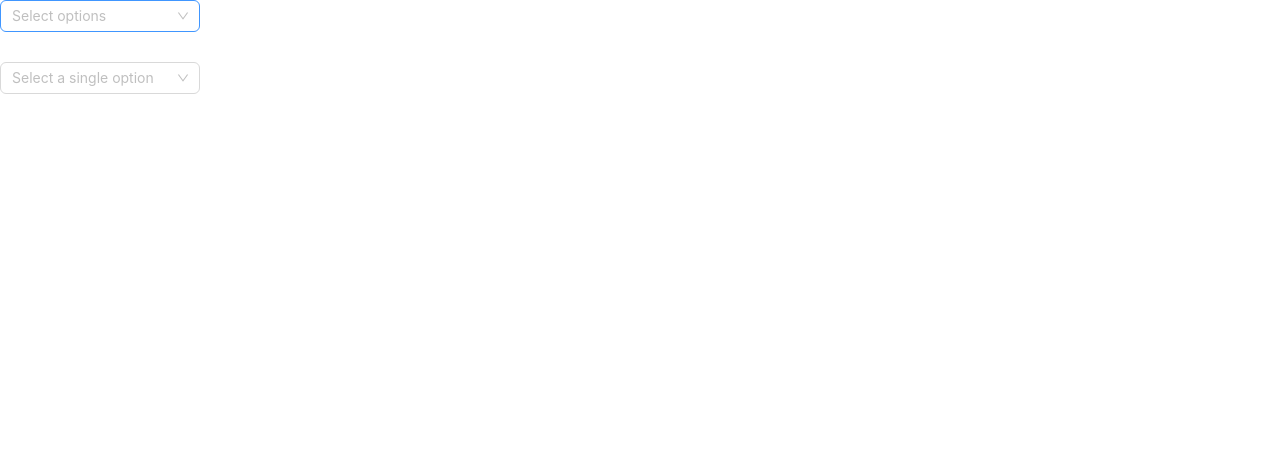
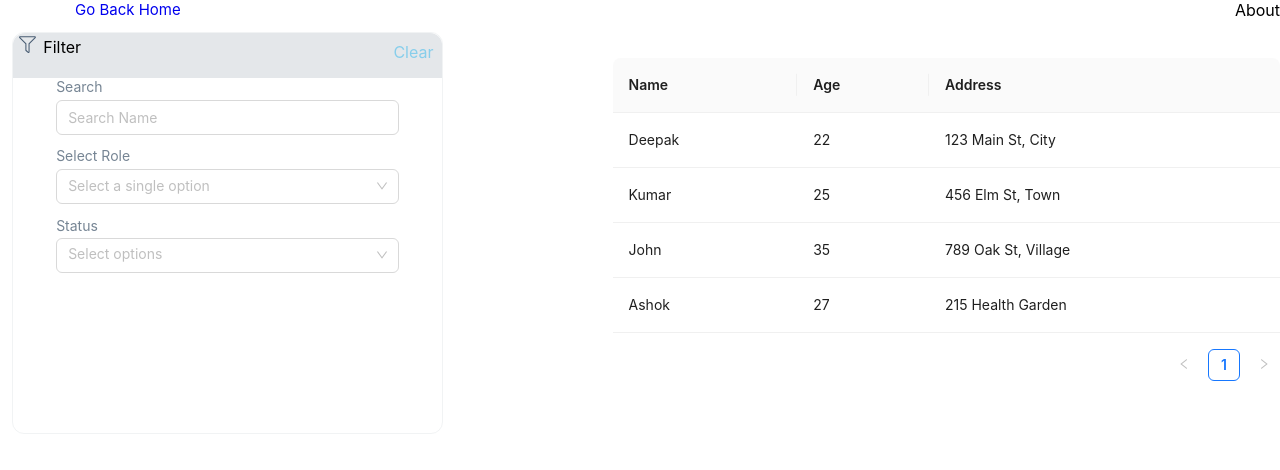
Before and after one commit to Dheepaganesh/react-project, a React (Create React App) app in the folder ProjectTrackingComponent/: page /filter in a window 1280 px wide. Shown: the top 470 px of the page. Built offline with nearby package versions, Linux system fonts and the light colour scheme.

Commit message:
Project 70% Completed

```diff
--- a/ProjectTrackingComponent/package.json
+++ b/ProjectTrackingComponent/package.json
@@ -10,6 +10,7 @@
     "cypress": "^12.17.4",
     "react": "^18.2.0",
     "react-dom": "^18.2.0",
+    "react-router-dom": "6.14",
     "react-scripts": "^5.0.1",
     "styled-component": "^2.8.0",
     "styled-components": "^6.0.7",
--- a/ProjectTrackingComponent/src/App.js
+++ b/ProjectTrackingComponent/src/App.js
@@ -1,11 +1,16 @@
 import FilterComponent from "./components/Filter";
 import HomePage from "./components/HomePage";
+import { BrowserRouter, Routes, Route } from "react-router-dom";
 
 function App() {
   return (
     <div className="App">
-      {/* <HomePage /> */}
-      <FilterComponent />
+      <BrowserRouter>
+        <Routes>
+          <Route path="/" element={<HomePage />} />
+          <Route path="/filter" element={<FilterComponent />} />
+        </Routes>
+      </BrowserRouter>
     </div>
   );
 }
--- a/ProjectTrackingComponent/src/components/Filter.js
+++ b/ProjectTrackingComponent/src/components/Filter.js
@@ -1,6 +1,67 @@
 import React, { useState } from "react";
-import { Select, Tag } from "antd";
-import { CloseOutlined } from "@ant-design/icons";
+import { Select, Tag, Form, Input, Table, Button } from "antd";
+import { styled } from "styled-components";
+import {
+  LinkStyle,
+  ToggleBoxStyle,
+  InputStyle,
+  LabelStyle,
+  SelectStyle,
+  FormStyle,
+  ClearStyle,
+  FormHeader,
+  MainDiv,
+  StyledTable,
+  TaggleDiv,
+  HeaderStyle,
+} from "./HomePageStyle";
+import FilterSVG from "../svg/FilterSvg";
+import { Link } from "react-router-dom";
+
+const columns = [
+  {
+    title: "Name",
+    dataIndex: "name",
+    key: "name",
+  },
+  {
+    title: "Age",
+    dataIndex: "age",
+    key: "age",
+  },
+  {
+    title: "Address",
+    dataIndex: "address",
+    key: "address",
+  },
+];
+
+const data = [
+  {
+    key: "1",
+    name: "Deepak",
+    age: 22,
+    address: "123 Main St, City",
+  },
+  {
+    key: "2",
+    name: "Kumar",
+    age: 25,
+    address: "456 Elm St, Town",
+  },
+  {
+    key: "3",
+    name: "John",
+    age: 35,
+    address: "789 Oak St, Village",
+  },
+  {
+    key: "4",
+    name: "Ashok",
+    age: 27,
+    address: "215 Health Garden",
+  },
+];
 
 const { Option } = Select;
 
@@ -10,6 +71,11 @@ const FilterComponent = () => {
 
   const handleSelectChange = (values) => {
     setSelectedOptions(values);
+  };
+
+  const clearData = () => {
+    setSelectedOptions([]);
+    setSelectedSingleOption(null);
   };
 
   const handleRemoveOption = (option) => {
@@ -27,57 +93,78 @@ const FilterComponent = () => {
   };
 
   return (
+    <MainDiv>
+      <HeaderStyle>
+        <LinkStyle to="/">Go Back Home</LinkStyle>
+        <div>About</div>
+      </HeaderStyle>
+      <FormStyle>
+        <FormHeader>
           <div>
-      <Select
+            <FilterSVG />
+            <span>Filter</span>
+          </div>
+
+          <ClearStyle
+            onClick={clearData}
+            id="filter_clear"
+            data-cy="filter_clear"
+            class="sc-edoZmE hyACfo"
+          >
+            Clear
+          </ClearStyle>
+        </FormHeader>
+        <LabelStyle>Search</LabelStyle>
+        <InputStyle placeholder="Search Name" />
+        <LabelStyle>Select Role</LabelStyle>
+        <SelectStyle
+          value={selectedSingleOption}
+          onChange={handleSingleOptionChange}
+          placeholder="Select a single option"
+        >
+          <Option value="User">User(Agent)</Option>
+          <Option value="Listing Manager">Listing Manager</Option>
+          <Option value="Tier Manager">Tier Manager</Option>
+          <Option value="Account Manager">Account Manager</Option>
+        </SelectStyle>
+        <LabelStyle>Status</LabelStyle>
+        <SelectStyle
           mode="multiple"
           value={selectedOptions}
           onChange={handleSelectChange}
-        style={{ width: "200px" }}
           placeholder="Select options"
         >
-        <Option value="India">India</Option>
-        <Option value="Pakistan">Pakistan</Option>
-        <Option value="Banglore">Banglore</Option>
-        {/* ... other dropdown options */}
-      </Select>
+          <Option value="Activated">Activated</Option>
+          <Option value="Deactivated">Deactivated</Option>
+          <Option value="Onboarding">Onboarding</Option>
+        </SelectStyle>
+      </FormStyle>
 
-      <div style={{ marginTop: "10px" }}>
+      <TaggleDiv>
+        {selectedSingleOption && (
+          <div>
+            <ToggleBoxStyle
+              closable
+              onClose={handleRemoveSingleOption}
+              style={{ marginBottom: "5px" }}
+            >
+              {selectedSingleOption}
+            </ToggleBoxStyle>
+          </div>
+        )}
         {selectedOptions.map((option) => (
-          <Tag
+          <ToggleBoxStyle
             key={option}
             closable
             onClose={() => handleRemoveOption(option)}
             style={{ marginBottom: "5px" }}
           >
             {option}
-          </Tag>
+          </ToggleBoxStyle>
         ))}
-      </div>
-
-      <Select
-        value={selectedSingleOption}
-        onChange={handleSingleOptionChange}
-        style={{ width: "200px", marginTop: "20px" }}
-        placeholder="Select a single option"
-      >
-        <Option value="Option1">Option 1</Option>
-        <Option value="Option2">Option 2</Option>
-        <Option value="Option3">Option 3</Option>
-        {/* ... other dropdown options */}
-      </Select>
-
-      {selectedSingleOption && (
-        <div style={{ marginTop: "10px" }}>
-          <Tag
-            closable
-            onClose={handleRemoveSingleOption}
-            style={{ marginBottom: "5px" }}
-          >
-            {selectedSingleOption}
-          </Tag>
-        </div>
-      )}
-    </div>
+      </TaggleDiv>
+      <StyledTable columns={columns} dataSource={data}></StyledTable>
+    </MainDiv>
   );
 };
 
--- a/ProjectTrackingComponent/src/components/NavigationBar.js
+++ b/ProjectTrackingComponent/src/components/NavigationBar.js
@@ -1,13 +1,20 @@
-import { NavbarImage, Navigator, Options, LoginOption } from "./HomePageStyle";
+import {
+  NavbarImage,
+  Navigator,
+  Options,
+  LoginOption,
+  LinkOption,
+} from "./HomePageStyle";
 import MobileIcon from "../icons/MobileIcon";
 import MenuIcon from "../icons/OptionIcon";
+import { Link } from "react-router-dom";
 
 const NavigationBar = () => {
   return (
     <NavbarImage>
       <Navigator>
-        <Options href="./">PRODUCT</Options>
-        <Options href="./">FEATURES</Options>
+        <LinkOption to="/">PRODUCT</LinkOption>
+        <LinkOption to="/filter">FILTER(Producted)</LinkOption>
         <Options href="./">PRICING</Options>
         <LoginOption href="./">.</LoginOption>
         <LoginOption href="./">LOGIN</LoginOption>
--- /dev/null
+++ b/ProjectTrackingComponent/src/components/Production.js
@@ -0,0 +1,5 @@
+import { Redirect, Route } from "react-router-dom";
+
+const ProtectedRoute = ({ auth, component: Component, ...rest }) => {};
+
+export default ProtectedRoute;
--- /dev/null
+++ b/ProjectTrackingComponent/src/svg/FilterSvg.js
@@ -0,0 +1,18 @@
+const FilterSVG = () => {
+  return (
+    <svg
+      width="30"
+      height="20"
+      viewBox="0 -3 19 19"
+      fill="none"
+      xmlns="http://www.w3.org/2000/svg"
+    >
+      <path
+        d="M15.969 0H2c-.906 0-1.344 1.094-.719 1.719L7 7.437v5.844c0 .25.125.563.313.75l2 1.75C9.969 16.312 11 15.875 11 15V7.437l5.688-5.718c.625-.625.187-1.719-.72-1.719ZM10 7v8l-2-1.75V7L2 1h14l-6 6Z"
+        fill="#485C72"
+      ></path>
+    </svg>
+  );
+};
+
+export default FilterSVG;
```
Also changed, not shown: 1 other file (tests, documents, lock files or other folders). Lines whose indentation alone changed are shown as unchanged.
